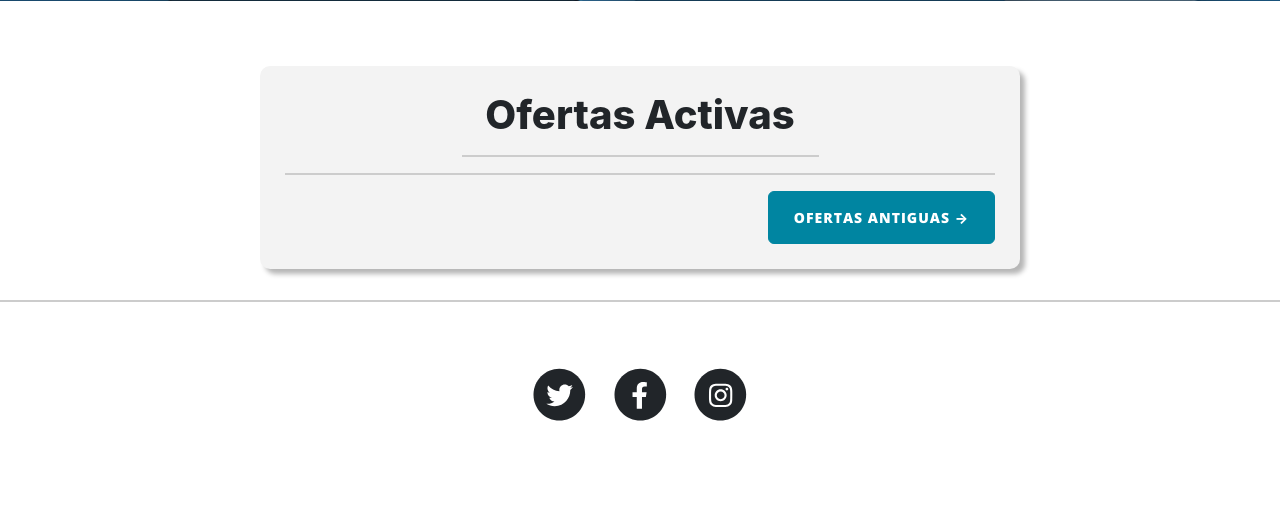
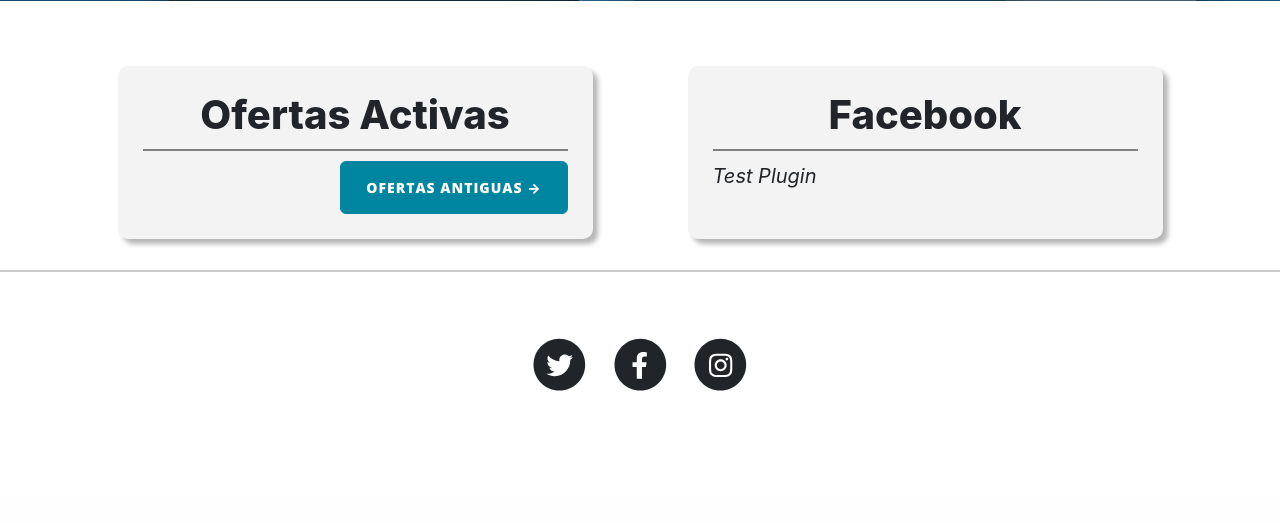
Before and after one commit to marcosrossetti/ciie-la-costa, a PHP site: page / in a window 1280 px wide. Shown: the part 531-1054 px from the top of the page. After the commit the page ends 922 px from the top, so only its background shows below. Run offline with PHP 8.4, Linux system fonts and the light colour scheme; data that the repository does not hold is empty; some libraries are stand-ins or nearby versions.

Commit message:
add plugin facebook

```diff
--- a/css/styles.css
+++ b/css/styles.css
@@ -138,6 +138,9 @@ img::-moz-selection {
 
   margin: auto;
   text-align: center;
+  margin-bottom: 10px;
+  padding-bottom: 10px;
+  border-bottom: solid grey 2px;
 
 }
 
@@ -154,12 +157,6 @@ img::-moz-selection {
 .btnOfertas {
 
   border-radius: 6px;
-
-}
-
-.hrTitulo {
-
-  width: 50%;
 
 }
 
--- a/index.php
+++ b/index.php
@@ -69,10 +69,14 @@
 
         <!-- CONTENIDO -->
 
+
+
+
+
         <div class="container">
 
             <div class="row">
-                <div class="col-lg-8 col-md-10 mx-auto  contenedorOfertas" id="contenedorOfertas">
+                <div class="col-lg-5 col-md-10 mx-auto  contenedorOfertas" id="contenedorOfertas">
                     <h1 class="tituloIndex">Ofertas Activas</h1>
 
                     <script src="https://code.jquery.com/jquery-3.6.1.min.js" integrity="sha256-o88AwQnZB+VDvE9tvIXrMQaPlFFSUTR+nldQm1LuPXQ=" crossorigin="anonymous"></script>
@@ -119,14 +123,25 @@
 
             buscarOferta();</script>
 
-                    <hr class="hrTitulo">
                     <div class="post-preview" id="ofertaShow">
 
                     </div>
-                    <hr />
 
                     <!-- Pager-->
                     <div class="clearfix"><a class="btn btn-primary float-right btnOfertas" href="noticias.php">Ofertas Antiguas →</a></div>
+                </div>
+
+
+                <div class="col-lg-5 col-md-10 mx-auto  contenedorOfertas">
+                    <h1 class="tituloIndex">Facebook</h1>
+                    <div id="fb-root"></div>
+                    <script async defer crossorigin="anonymous" src="https://connect.facebook.net/es_LA/sdk.js#xfbml=1&version=v14.0" nonce="t7AKkxAs"></script>
+
+                    <div class="fb-page" data-href="https://www.facebook.com/Test-Plugin-101876109333763" data-tabs="timeline" data-width="450" data-height="" data-small-header="false" data-adapt-container-width="true" data-hide-cover="false" data-show-facepile="true">
+                        <blockquote cite="https://www.facebook.com/Test-Plugin-101876109333763" class="fb-xfbml-parse-ignore">
+                            <a href="https://www.facebook.com/Test-Plugin-101876109333763">Test Plugin</a>
+                        </blockquote>
+                    </div>
                 </div>
             </div>
         </div>
```
